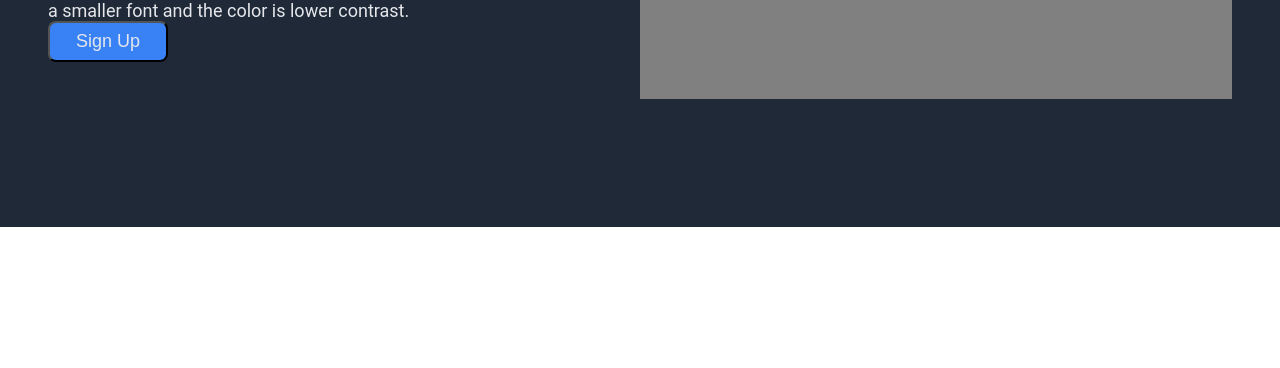
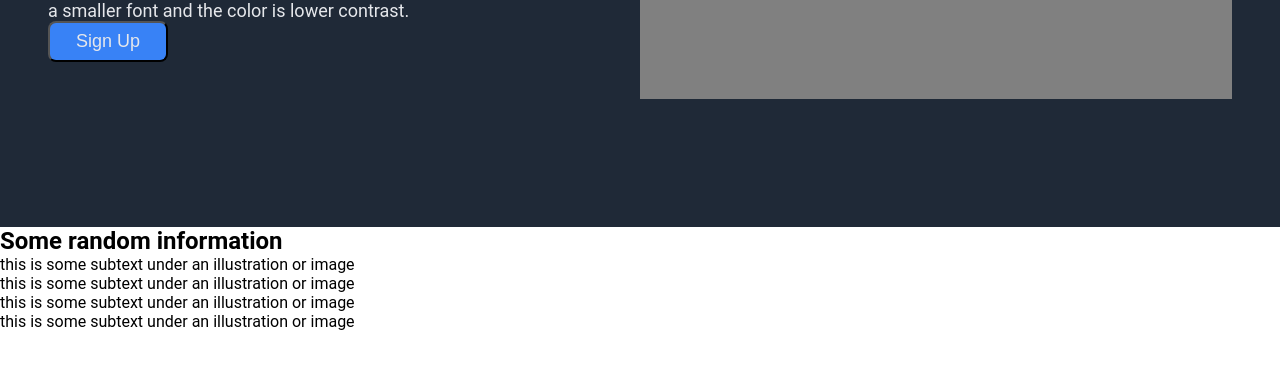
Before and after one commit to Ibrahim-Wasti/landing-page-odin, a plain HTML site: page index.html in a window 1280 px wide. Shown: the part 282-650 px from the top of the page. Drawn offline with Linux system fonts and the light colour scheme.

Commit message:
Add main info section

```diff
--- a/index.html
+++ b/index.html
@@ -33,7 +33,22 @@
                 <p class="secondary">this is a placeholder for an image</p>
             </div>
         </div>
-    </header>
+        </header>
+        <main>
+            <div class="info">
+                <h2 class="message">Some random information</h2>
+                <div class="row-squares">
+                    <div class="square"></div>
+                    <div class="square-text">this is some subtext under an illustration or image</div>
+                    <div class="square"></div>
+                    <div class="square-text">this is some subtext under an illustration or image</div>
+                    <div class="square"></div>
+                    <div class="square-text">this is some subtext under an illustration or image</div>
+                    <div class="square"></div>
+                    <div class="square-text">this is some subtext under an illustration or image</div>
+                </div>
+            </div>
+        </main>
 
 
 
```
